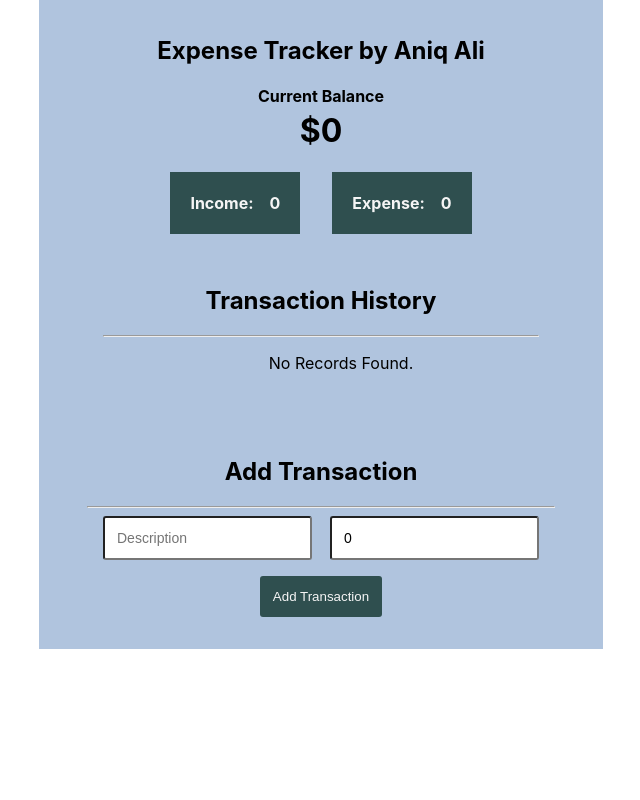
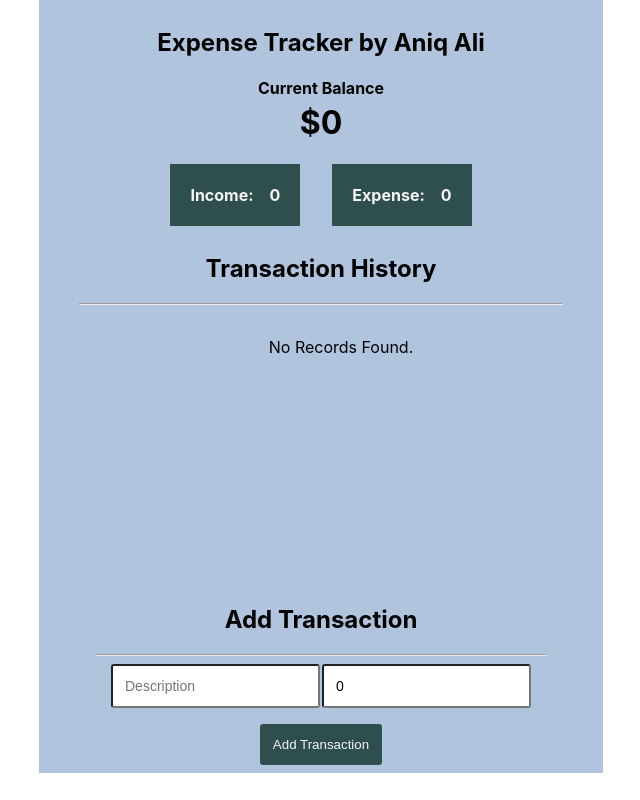
Before and after one commit to AniqAli/ExpenceTracker, a React (Create React App) app: page / in a window 1280 px wide. Shown: the whole page, without its empty margins (319-959 px from the left). Built offline with nearby package versions, Linux system fonts and the light colour scheme.

Commit message:
all things done, completed, deploying

```diff
--- a/src/App.jsx
+++ b/src/App.jsx
@@ -14,7 +14,7 @@ function App() {
           width: "500px",
           marginLeft: "auto",
           marginRight: "auto",
-          padding: "1rem 2rem",
+          padding: "0.5rem 2rem",
           backgroundColor: "lightsteelblue",
         }}
       >
--- a/src/components/AddTransaction.jsx
+++ b/src/components/AddTransaction.jsx
@@ -1,39 +1,76 @@
 import React, { useState } from "react";
 
-const AddTransaction = () => {
+const AddTransaction = (props) => {
+  console.log({ props });
   const [transDesc, setTransDesc] = useState();
   const [transAmount, setTransAmount] = useState(0);
+  const [inputData, setInputData] = useState([]);
+  // const [trans, setTrans] = useState([]);
   // const [id, setId] = useState(1);
 
   // var change = id;
 
+  // useEffect(() => {
+  //   let storedData = JSON.parse(localStorage.getItem("transaction")) || [];
+  //   console.log("stored data", storedData);
+  //   if (storedData) {
+  //     setTrans(storedData);
+  //   }
+  // }, []);
+
   const handleSubmit = (e) => {
     e.preventDefault();
     // setId((change += 1));
-    setTransDesc("");
-    setTransAmount("");
+    // if (!inputData) {
+    // } else {
+    //   let storedData = JSON.parse(localStorage.getItem("transaction")) || [];
+    //   console.log("stored data", storedData);
+
+    //   const body = {
+    //     id: Math.floor(Math.random() * 100000000),
+    //     transDesc,
+    //     transAmount,
+    //   };
+    //   // console.log("new data", body);
+    //   const payload = storedData.concat(body);
+    //   console.log({ payload });
+    //   setInputData([...storedData, inputData]);
+
+    //   localStorage.setItem("transaction", JSON.stringify(payload));
+    //   setTransDesc("");
+    //   setTransAmount("");
+    // }
     // console.log({ id });
     let storedData = JSON.parse(localStorage.getItem("transaction")) || [];
-    // console.log("stored data", storedData);
+    console.log("stored data", storedData);
 
     const body = {
       id: Math.floor(Math.random() * 100000000),
       transDesc,
       transAmount,
     };
+    // setInputData([...inputData, body]);
+
     // console.log("new data", body);
     const payload = storedData.concat(body);
     console.log({ payload });
     // console.log("added");
+    // if (payload) {
+    //   setTrans(payload);
+    // }
 
+    // setInputData(payload);
+    // console.log({ inputData });
     localStorage.setItem("transaction", JSON.stringify(payload));
 
+    // let getData = JSON.parse(localStorage.getItem("transaction")) || [];
+    // console.log("get data", getData);
     // var storedData = JSON.parse(localStorage.getItem("transaction"));
   };
 
   return (
     <>
-      <div style={{ padding: "1rem" }}>
+      <div style={{ padding: "0 1.5rem" }}>
         <h2>Add Transaction</h2>
         <hr />
         <form onSubmit={handleSubmit}>
--- a/src/components/Balance.jsx
+++ b/src/components/Balance.jsx
@@ -2,6 +2,7 @@ import React, { useState, useEffect } from "react";
 
 const Balance = () => {
   const [totalAmount, setTotalAmount] = useState();
+  const [income, setIncome] = useState();
   const [expense, setExpense] = useState();
 
   useEffect(() => {
@@ -22,6 +23,13 @@ const Balance = () => {
     }, 0);
     console.log({ filtered });
     setTotalAmount(filtered);
+
+    // calculating expense from amount
+    const inc = amount
+      .filter((item) => item > 0)
+      .reduce((acc, item) => (acc += item), 0);
+    console.log({ inc });
+    setIncome(inc);
 
     // calculating expense from amount
     const exp =
@@ -56,7 +64,7 @@ const Balance = () => {
             }}
           >
             <h4>Income:</h4>
-            <h4>{totalAmount}</h4>
+            <h4>{income}</h4>
           </div>
           <div
             style={{
--- a/src/components/Transaction.jsx
+++ b/src/components/Transaction.jsx
@@ -1,4 +1,5 @@
 import React, { useState, useEffect } from "react";
+import del from "../delete.png";
 
 const Transaction = ({ transactions }) => {
   //   console.log(typeof transactions);
@@ -19,9 +20,11 @@ const Transaction = ({ transactions }) => {
     // transactionHistory.splice(id, 1);
     const filtered = transactionHistory.filter((t) => t.id !== id);
     console.log({ filtered });
-    // setTransactionHistory(filtered);
+    setTransactionHistory(filtered);
 
+    // setTransactionHistory(
     localStorage.setItem("transaction", JSON.stringify(filtered));
+    // );
   };
 
   //   const sign = transactions.transAmount < 0 ? "-" : "+";
@@ -43,16 +46,16 @@ const Transaction = ({ transactions }) => {
             <td>
               <button
                 style={{
-                  backgroundColor: "red",
-                  color: "whitesmoke",
-                  margin: "10px 1px",
+                  background: "none",
+                  //   color: "whitesmoke",
+                  //   margin: "10px 1px",
                   border: "none",
                   borderRadius: "3px",
                   cursor: "pointer",
                 }}
                 onClick={() => deleteTrans(transactions.id)}
               >
-                Delete
+                <img src={del} width="20px" height="20px" alt="" />
               </button>
             </td>
           </tr>
--- a/src/components/TransactionHistory.jsx
+++ b/src/components/TransactionHistory.jsx
@@ -18,10 +18,14 @@ const TransactionHistory = () => {
 
   return (
     <>
-      <div style={{ padding: "2rem" }}>
+      <div
+        style={{
+          padding: "0.5rem",
+        }}
+      >
         <h2>Transaction History</h2>
         <hr />
-        <ul>
+        <ul style={{ height: "30vh", overflowY: "auto" }}>
           {!transactions ? (
             <p>No Records Found.</p>
           ) : (
```
Also changed, not shown: src/delete.png (added).
